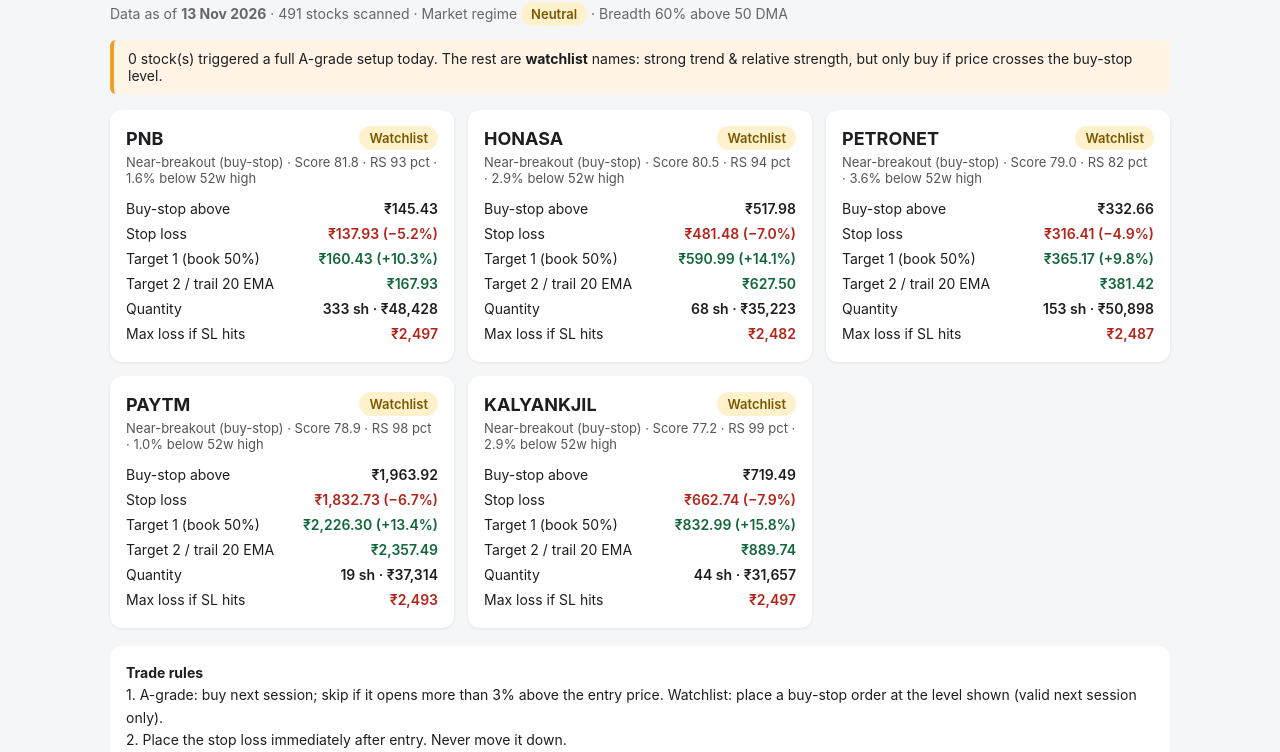
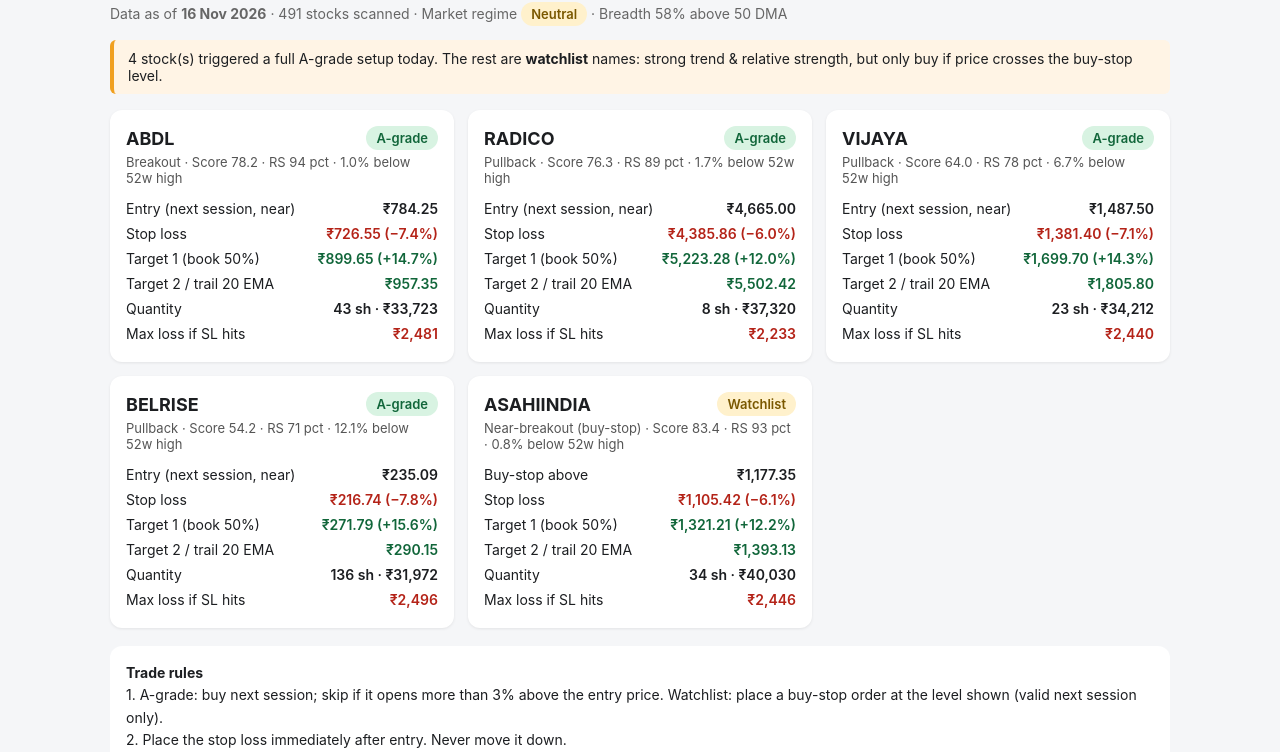
Before and after one commit to vishwashyadav/swing-finder, a plain HTML site: page docs/index.html in a window 1280 px wide. Shown: the part 48-800 px from the top of the page. Drawn offline with Linux system fonts and the light colour scheme.

Commit message:
Scan 2026-11-16

```diff
--- a/docs/index.html
+++ b/docs/index.html
@@ -1,5 +1,5 @@
 <!DOCTYPE html><html><head><meta charset="utf-8"><meta name="viewport" content="width=device-width,initial-scale=1">
-<title>Swing Trade Finder — 13 Nov 2026</title><style>
+<title>Swing Trade Finder — 16 Nov 2026</title><style>
 *{box-sizing:border-box}body{font-family:-apple-system,Segoe UI,Roboto,sans-serif;margin:0;background:#f5f6f8;color:#1c1e21}
 .wrap{max-width:1100px;margin:0 auto;padding:20px}h1{font-size:22px;margin:0 0 4px}.sub{color:#666;font-size:14px}
 .pill{display:inline-block;padding:4px 10px;border-radius:999px;font-weight:600;font-size:13px}
@@ -16,63 +16,63 @@ table.t{width:100%;border-collapse:collapse;font-size:13px;background:#fff}table
 table.t th:first-child,table.t td:first-child{text-align:left}.foot{color:#888;font-size:12px;margin-top:20px}
 </style></head><body><div class="wrap">
 <h1>Swing Trade Finder</h1>
-<div class="sub">Data as of <b>13 Nov 2026</b> · 491 stocks scanned · Market regime <span class="pill Neutral">Neutral</span>
-· Breadth 60% above 50 DMA</div>
-<div class="warn">0 stock(s) triggered a full A-grade setup today. The rest are <b>watchlist</b> names: strong trend & relative strength, but only buy if price crosses the buy-stop level.</div><div class="grid">
-<div class="card"><h2><a href="https://in.tradingview.com/chart/?symbol=NSE:PNB" target="_blank" style="color:inherit;text-decoration:none">PNB</a>
+<div class="sub">Data as of <b>16 Nov 2026</b> · 491 stocks scanned · Market regime <span class="pill Neutral">Neutral</span>
+· Breadth 58% above 50 DMA</div>
+<div class="warn">4 stock(s) triggered a full A-grade setup today. The rest are <b>watchlist</b> names: strong trend & relative strength, but only buy if price crosses the buy-stop level.</div><div class="grid">
+<div class="card"><h2><a href="https://in.tradingview.com/chart/?symbol=NSE:ABDL" target="_blank" style="color:inherit;text-decoration:none">ABDL</a>
+<span class="pill A">A-grade</span></h2>
+<div class="setup">Breakout · Score 78.2 · RS 94 pct · 1.0% below 52w high</div>
+<table class="k">
+<tr><td>Entry (next session, near)</td><td>₹784.25</td></tr>
+<tr><td>Stop loss</td><td class="r">₹726.55 (−7.4%)</td></tr>
+<tr><td>Target 1 (book 50%)</td><td class="g">₹899.65 (+14.7%)</td></tr>
+<tr><td>Target 2 / trail 20 EMA</td><td class="g">₹957.35</td></tr>
+<tr><td>Quantity</td><td>43 sh · ₹33,723</td></tr>
+<tr><td>Max loss if SL hits</td><td class="r">₹2,481</td></tr>
+</table></div>
+<div class="card"><h2><a href="https://in.tradingview.com/chart/?symbol=NSE:RADICO" target="_blank" style="color:inherit;text-decoration:none">RADICO</a>
+<span class="pill A">A-grade</span></h2>
+<div class="setup">Pullback · Score 76.3 · RS 89 pct · 1.7% below 52w high</div>
+<table class="k">
+<tr><td>Entry (next session, near)</td><td>₹4,665.00</td></tr>
+<tr><td>Stop loss</td><td class="r">₹4,385.86 (−6.0%)</td></tr>
+<tr><td>Target 1 (book 50%)</td><td class="g">₹5,223.28 (+12.0%)</td></tr>
+<tr><td>Target 2 / trail 20 EMA</td><td class="g">₹5,502.42</td></tr>
+<tr><td>Quantity</td><td>8 sh · ₹37,320</td></tr>
+<tr><td>Max loss if SL hits</td><td class="r">₹2,233</td></tr>
+</table></div>
+<div class="card"><h2><a href="https://in.tradingview.com/chart/?symbol=NSE:VIJAYA" target="_blank" style="color:inherit;text-decoration:none">VIJAYA</a>
+<span class="pill A">A-grade</span></h2>
+<div class="setup">Pullback · Score 64.0 · RS 78 pct · 6.7% below 52w high</div>
+<table class="k">
+<tr><td>Entry (next session, near)</td><td>₹1,487.50</td></tr>
+<tr><td>Stop loss</td><td class="r">₹1,381.40 (−7.1%)</td></tr>
+<tr><td>Target 1 (book 50%)</td><td class="g">₹1,699.70 (+14.3%)</td></tr>
+<tr><td>Target 2 / trail 20 EMA</td><td class="g">₹1,805.80</td></tr>
+<tr><td>Quantity</td><td>23 sh · ₹34,212</td></tr>
+<tr><td>Max loss if SL hits</td><td class="r">₹2,440</td></tr>
+</table></div>
+<div class="card"><h2><a href="https://in.tradingview.com/chart/?symbol=NSE:BELRISE" target="_blank" style="color:inherit;text-decoration:none">BELRISE</a>
+<span class="pill A">A-grade</span></h2>
+<div class="setup">Pullback · Score 54.2 · RS 71 pct · 12.1% below 52w high</div>
+<table class="k">
+<tr><td>Entry (next session, near)</td><td>₹235.09</td></tr>
+<tr><td>Stop loss</td><td class="r">₹216.74 (−7.8%)</td></tr>
+<tr><td>Target 1 (book 50%)</td><td class="g">₹271.79 (+15.6%)</td></tr>
+<tr><td>Target 2 / trail 20 EMA</td><td class="g">₹290.15</td></tr>
+<tr><td>Quantity</td><td>136 sh · ₹31,972</td></tr>
+<tr><td>Max loss if SL hits</td><td class="r">₹2,496</td></tr>
+</table></div>
+<div class="card"><h2><a href="https://in.tradingview.com/chart/?symbol=NSE:ASAHIINDIA" target="_blank" style="color:inherit;text-decoration:none">ASAHIINDIA</a>
 <span class="pill Watch">Watchlist</span></h2>
-<div class="setup">Near-breakout (buy-stop) · Score 81.8 · RS 93 pct · 1.6% below 52w high</div>
+<div class="setup">Near-breakout (buy-stop) · Score 83.4 · RS 93 pct · 0.8% below 52w high</div>
 <table class="k">
-<tr><td>Buy-stop above</td><td>₹145.43</td></tr>
-<tr><td>Stop loss</td><td class="r">₹137.93 (−5.2%)</td></tr>
-<tr><td>Target 1 (book 50%)</td><td class="g">₹160.43 (+10.3%)</td></tr>
-<tr><td>Target 2 / trail 20 EMA</td><td class="g">₹167.93</td></tr>
-<tr><td>Quantity</td><td>333 sh · ₹48,428</td></tr>
-<tr><td>Max loss if SL hits</td><td class="r">₹2,497</td></tr>
-</table></div>
-<div class="card"><h2><a href="https://in.tradingview.com/chart/?symbol=NSE:HONASA" target="_blank" style="color:inherit;text-decoration:none">HONASA</a>
-<span class="pill Watch">Watchlist</span></h2>
-<div class="setup">Near-breakout (buy-stop) · Score 80.5 · RS 94 pct · 2.9% below 52w high</div>
-<table class="k">
-<tr><td>Buy-stop above</td><td>₹517.98</td></tr>
-<tr><td>Stop loss</td><td class="r">₹481.48 (−7.0%)</td></tr>
-<tr><td>Target 1 (book 50%)</td><td class="g">₹590.99 (+14.1%)</td></tr>
-<tr><td>Target 2 / trail 20 EMA</td><td class="g">₹627.50</td></tr>
-<tr><td>Quantity</td><td>68 sh · ₹35,223</td></tr>
-<tr><td>Max loss if SL hits</td><td class="r">₹2,482</td></tr>
-</table></div>
-<div class="card"><h2><a href="https://in.tradingview.com/chart/?symbol=NSE:PETRONET" target="_blank" style="color:inherit;text-decoration:none">PETRONET</a>
-<span class="pill Watch">Watchlist</span></h2>
-<div class="setup">Near-breakout (buy-stop) · Score 79.0 · RS 82 pct · 3.6% below 52w high</div>
-<table class="k">
-<tr><td>Buy-stop above</td><td>₹332.66</td></tr>
-<tr><td>Stop loss</td><td class="r">₹316.41 (−4.9%)</td></tr>
-<tr><td>Target 1 (book 50%)</td><td class="g">₹365.17 (+9.8%)</td></tr>
-<tr><td>Target 2 / trail 20 EMA</td><td class="g">₹381.42</td></tr>
-<tr><td>Quantity</td><td>153 sh · ₹50,898</td></tr>
-<tr><td>Max loss if SL hits</td><td class="r">₹2,487</td></tr>
-</table></div>
-<div class="card"><h2><a href="https://in.tradingview.com/chart/?symbol=NSE:PAYTM" target="_blank" style="color:inherit;text-decoration:none">PAYTM</a>
-<span class="pill Watch">Watchlist</span></h2>
-<div class="setup">Near-breakout (buy-stop) · Score 78.9 · RS 98 pct · 1.0% below 52w high</div>
-<table class="k">
-<tr><td>Buy-stop above</td><td>₹1,963.92</td></tr>
-<tr><td>Stop loss</td><td class="r">₹1,832.73 (−6.7%)</td></tr>
-<tr><td>Target 1 (book 50%)</td><td class="g">₹2,226.30 (+13.4%)</td></tr>
-<tr><td>Target 2 / trail 20 EMA</td><td class="g">₹2,357.49</td></tr>
-<tr><td>Quantity</td><td>19 sh · ₹37,314</td></tr>
-<tr><td>Max loss if SL hits</td><td class="r">₹2,493</td></tr>
-</table></div>
-<div class="card"><h2><a href="https://in.tradingview.com/chart/?symbol=NSE:KALYANKJIL" target="_blank" style="color:inherit;text-decoration:none">KALYANKJIL</a>
-<span class="pill Watch">Watchlist</span></h2>
-<div class="setup">Near-breakout (buy-stop) · Score 77.2 · RS 99 pct · 2.9% below 52w high</div>
-<table class="k">
-<tr><td>Buy-stop above</td><td>₹719.49</td></tr>
-<tr><td>Stop loss</td><td class="r">₹662.74 (−7.9%)</td></tr>
-<tr><td>Target 1 (book 50%)</td><td class="g">₹832.99 (+15.8%)</td></tr>
-<tr><td>Target 2 / trail 20 EMA</td><td class="g">₹889.74</td></tr>
-<tr><td>Quantity</td><td>44 sh · ₹31,657</td></tr>
-<tr><td>Max loss if SL hits</td><td class="r">₹2,497</td></tr>
+<tr><td>Buy-stop above</td><td>₹1,177.35</td></tr>
+<tr><td>Stop loss</td><td class="r">₹1,105.42 (−6.1%)</td></tr>
+<tr><td>Target 1 (book 50%)</td><td class="g">₹1,321.21 (+12.2%)</td></tr>
+<tr><td>Target 2 / trail 20 EMA</td><td class="g">₹1,393.13</td></tr>
+<tr><td>Quantity</td><td>34 sh · ₹40,030</td></tr>
+<tr><td>Max loss if SL hits</td><td class="r">₹2,446</td></tr>
 </table></div></div>
 <div class="rules"><b>Trade rules</b><br>
 1. A-grade: buy next session; skip if it opens more than 3% above the entry price.
@@ -82,6 +82,6 @@ Watchlist: place a buy-stop order at the level shown (valid next session only).<
 4. Exit the rest when a day closes below the 20 EMA, or at Target 2.<br>
 5. Exit if Target 1 isn't reached within 15 trading days.<br>
 6. Quantity risks 1.0% of ₹500,000 per trade (edit config.yaml).</div>
-<div class='rules'><b>Recent signals</b> (full log in signals_history.csv)<table class='t'><tr><th>Date</th><th>Stock</th><th>Grade</th><th>Entry</th><th>SL</th><th>T1</th></tr><tr><td>2026-11-13</td><td>KALYANKJIL</td><td>Watch</td><td>719.49</td><td>662.74</td><td>832.99</td></tr><tr><td>2026-11-13</td><td>PAYTM</td><td>Watch</td><td>1963.92</td><td>1832.73</td><td>2226.30</td></tr><tr><td>2026-11-13</td><td>PETRONET</td><td>Watch</td><td>332.66</td><td>316.41</td><td>365.17</td></tr><tr><td>2026-11-13</td><td>HONASA</td><td>Watch</td><td>517.98</td><td>481.48</td><td>590.99</td></tr><tr><td>2026-11-13</td><td>PNB</td><td>Watch</td><td>145.43</td><td>137.93</td><td>160.43</td></tr></table></div>
+<div class='rules'><b>Recent signals</b> (full log in signals_history.csv)<table class='t'><tr><th>Date</th><th>Stock</th><th>Grade</th><th>Entry</th><th>SL</th><th>T1</th></tr><tr><td>2026-11-16</td><td>ASAHIINDIA</td><td>Watch</td><td>1177.35</td><td>1105.42</td><td>1321.21</td></tr><tr><td>2026-11-16</td><td>BELRISE</td><td>A</td><td>235.09</td><td>216.74</td><td>271.79</td></tr><tr><td>2026-11-16</td><td>VIJAYA</td><td>A</td><td>1487.50</td><td>1381.40</td><td>1699.70</td></tr><tr><td>2026-11-16</td><td>RADICO</td><td>A</td><td>4665.00</td><td>4385.86</td><td>5223.28</td></tr><tr><td>2026-11-16</td><td>ABDL</td><td>A</td><td>784.25</td><td>726.55</td><td>899.65</td></tr><tr><td>2026-11-13</td><td>KALYANKJIL</td><td>Watch</td><td>719.49</td><td>662.74</td><td>832.99</td></tr><tr><td>2026-11-13</td><td>PAYTM</td><td>Watch</td><td>1963.92</td><td>1832.73</td><td>2226.30</td></tr><tr><td>2026-11-13</td><td>PETRONET</td><td>Watch</td><td>332.66</td><td>316.41</td><td>365.17</td></tr><tr><td>2026-11-13</td><td>HONASA</td><td>Watch</td><td>517.98</td><td>481.48</td><td>590.99</td></tr><tr><td>2026-11-13</td><td>PNB</td><td>Watch</td><td>145.43</td><td>137.93</td><td>160.43</td></tr></table></div>
 <div class="foot">Educational tool, not investment advice. Past performance does not guarantee future returns.
 Data: Yahoo Finance (end of day).</div></div></body></html>
--- a/docs/signals_history.csv
+++ b/docs/signals_history.csv
@@ -4,3 +4,8 @@ HONASA.NS,Watch,Near-breakout (buy-stop),517.98,481.48,7.05,590.99,14.1,627.5,68
 PETRONET.NS,Watch,Near-breakout (buy-stop),332.66,316.41,4.89,365.17,9.77,381.42,153,50897.59,2486.58,79.0,81.82,0.04,2026-11-13,Neutral
 PAYTM.NS,Watch,Near-breakout (buy-stop),1963.92,1832.73,6.68,2226.3,13.36,2357.49,19,37314.48,2492.64,78.9,97.67,0.01,2026-11-13,Neutral
 KALYANKJIL.NS,Watch,Near-breakout (buy-stop),719.49,662.74,7.89,832.99,15.78,889.74,44,31657.39,2497.03,77.2,99.37,0.03,2026-11-13,Neutral
+ABDL.NS,A,Breakout,784.25,726.55,7.36,899.65,14.71,957.35,43,33722.75,2481.09,78.2,94.07,0.01,2026-11-16,Neutral
+RADICO.NS,A,Pullback,4665.0,4385.86,5.98,5223.28,11.97,5502.42,8,37320.0,2233.12,76.3,89.41,0.02,2026-11-16,Neutral
+VIJAYA.NS,A,Pullback,1487.5,1381.4,7.13,1699.7,14.27,1805.8,23,34212.5,2440.3,64.0,77.75,0.07,2026-11-16,Neutral
+BELRISE.NS,A,Pullback,235.09,216.74,7.81,271.79,15.61,290.15,136,31972.24,2495.92,54.2,70.97,0.12,2026-11-16,Neutral
+ASAHIINDIA.NS,Watch,Near-breakout (buy-stop),1177.35,1105.42,6.11,1321.21,12.22,1393.13,34,40029.9,2445.56,83.4,92.8,0.01,2026-11-16,Neutral
```
Also changed, not shown: docs/signals.csv (+5 -5 lines).
